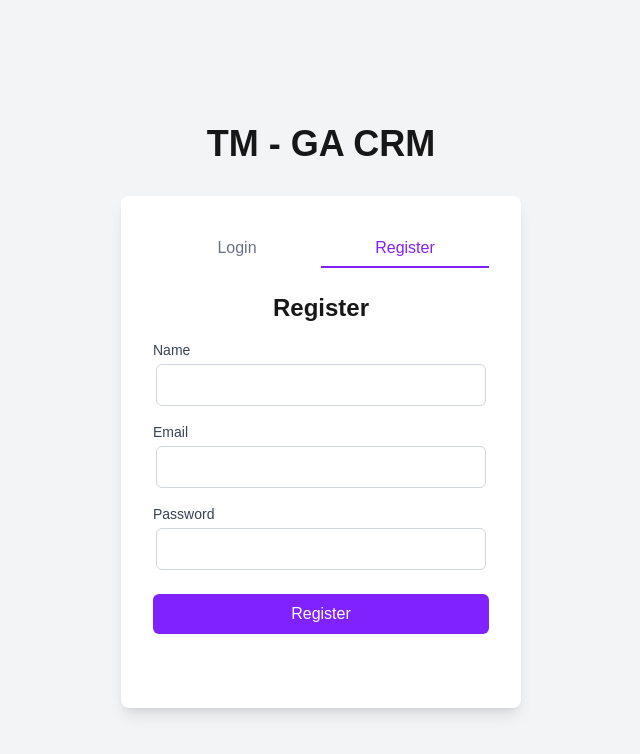
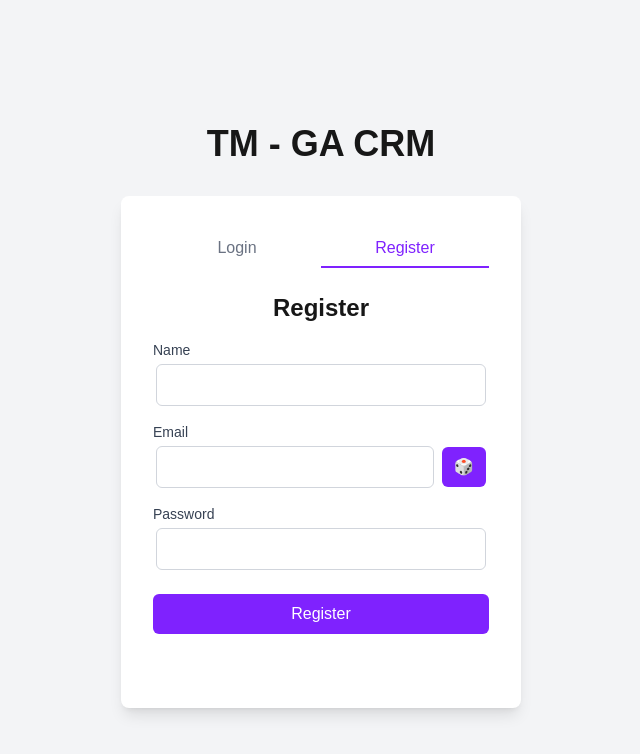
Before and after one commit to Nepalcem/next_new2, a Next.js app: page /auth in a window 1280 px wide. Both pictures are taken after a click on the button "Register". Shown: the top 754 px of the page, without its empty margins (319-959 px from the left). Built offline with nearby package versions, Linux system fonts and the light colour scheme.

Commit message:
email generator & registration route update

```diff
--- a/src/app/api/register/route.ts
+++ b/src/app/api/register/route.ts
@@ -6,6 +6,15 @@ import bcrypt from "bcryptjs";
 export async function POST(req: Request) {
   try {
     const { email, name, password } = await req.json();
+
+    console.log(email);
+
+    if (!email.includes("monster")) {
+      return NextResponse.json(
+        { error: "Email must be valid" },
+        { status: 400 }
+      );
+    }
 
     if (!email || !password) {
       return NextResponse.json(
@@ -23,9 +32,9 @@ export async function POST(req: Request) {
     `;
 
     return NextResponse.json({ user: result[0] });
-  } catch (err: any) {
+  } catch (err: unknown) {
     // Handle duplicate email error
-    if (err.message.includes("duplicate key")) {
+    if (err instanceof Error && err.message.includes("duplicate key")) {
       return NextResponse.json(
         { error: "Email already exists" },
         { status: 400 }
--- /dev/null
+++ b/src/app/auth/EmailGenerator.tsx
@@ -0,0 +1,27 @@
+"use client";
+import { useState } from "react";
+
+export default function EmailGenerator() {
+  const [email, setEmail] = useState("");
+
+  const generateEmail = () => {
+    const randomString = Math.random().toString(36).substring(2, 8); // random letters/numbers
+    const domains = ["gmail.com", "yahoo.com", "hotmail.com", "monster.com"];
+    const randomDomain = domains[Math.floor(Math.random() * domains.length)];
+
+    setEmail(`monster${randomString}@${randomDomain}`);
+  };
+
+  return (
+    <div className="flex flex-col items-center gap-4 p-6">
+      <button
+        onClick={generateEmail}
+        className="px-4 py-2 rounded-lg bg-purple-600 text-white hover:bg-purple-700"
+      >
+        Generate Email
+      </button>
+
+      {email && <p className="text-lg font-mono">{email}</p>}
+    </div>
+  );
+}
--- a/src/app/auth/RegisterForm.tsx
+++ b/src/app/auth/RegisterForm.tsx
@@ -11,12 +11,24 @@ export default function RegisterForm() {
     e.preventDefault();
     setLoading(true);
     setMessage("");
+
+    // submit logic here...
+
     setLoading(false);
+  };
+
+  const generateEmail = () => {
+    const randomString = Math.random().toString(36).substring(2, 8);
+    const domains = ["gmail.com", "yahoo.com", "outlook.com"];
+    const randomDomain = domains[Math.floor(Math.random() * domains.length)];
+
+    setEmail(`monster${randomString}@${randomDomain}`);
   };
 
   return (
     <form onSubmit={handleSubmit}>
       <h2 className="text-2xl font-bold mb-4 text-center">Register</h2>
+
       <div className="mb-4">
         <label className="block text-sm font-medium text-gray-700 mb-1">
           Name
@@ -26,23 +38,39 @@ export default function RegisterForm() {
           value={name}
           onChange={(e) => setName(e.target.value)}
           required
-          className="w-[98%] mx-auto block py-2 border border-gray-300 rounded-md focus:outline-none focus:ring-2 focus:ring-violet-500 focus:border-transparent"
+          className="w-[98%] mx-auto block py-2 border border-gray-300 rounded-md
+            focus:outline-none focus:ring-2 focus:ring-violet-500 focus:border-transparent"
           autoComplete="name"
         />
       </div>
+
+      {/* Email with generator */}
       <div className="mb-4">
         <label className="block text-sm font-medium text-gray-700 mb-1">
           Email
         </label>
+        <div className="flex items-center gap-2 w-[98%] mx-auto">
           <input
             type="email"
             value={email}
             onChange={(e) => setEmail(e.target.value)}
             required
-          className="w-[98%] mx-auto block py-2 border border-gray-300 rounded-md focus:outline-none focus:ring-2 focus:ring-violet-500 focus:border-transparent"
+            className="flex-1 py-2 border border-gray-300 rounded-md
+              focus:outline-none focus:ring-2 focus:ring-violet-500 focus:border-transparent"
             autoComplete="email"
           />
+          <button
+            type="button"
+            onClick={generateEmail}
+            className="px-3 py-2 rounded-md bg-violet-600 text-white
+              hover:bg-violet-700 transition-colors cursor-pointer"
+            title="Generate Email for testing purposes"
+          >
+            🎲
+          </button>
         </div>
+      </div>
+
       <div className="mb-6">
         <label className="block text-sm font-medium text-gray-700 mb-1">
           Password
@@ -53,17 +81,22 @@ export default function RegisterForm() {
           onChange={(e) => setPassword(e.target.value)}
           required
           minLength={6}
-          className="w-[98%] mx-auto block py-2 border border-gray-300 rounded-md focus:outline-none focus:ring-2 focus:ring-violet-500 focus:border-transparent"
+          className="w-[98%] mx-auto block py-2 border border-gray-300 rounded-md
+            focus:outline-none focus:ring-2 focus:ring-violet-500 focus:border-transparent"
           autoComplete="new-password"
         />
       </div>
+
       <button
         type="submit"
         disabled={loading}
-        className="w-full bg-violet-600 rounded-md px-4 py-2 text-white hover:bg-violet-700 transition-colors disabled:opacity-50 disabled:cursor-not-allowed cursor-pointer"
+        className="w-full bg-violet-600 rounded-md px-4 py-2 text-white
+          hover:bg-violet-700 transition-colors
+          disabled:opacity-50 disabled:cursor-not-allowed cursor-pointer"
       >
         {loading ? "Registering..." : "Register"}
       </button>
+
       {message && (
         <p className="mt-4 text-center text-red-600 text-sm">{message}</p>
       )}
```
Lines whose indentation alone changed are shown as unchanged.
